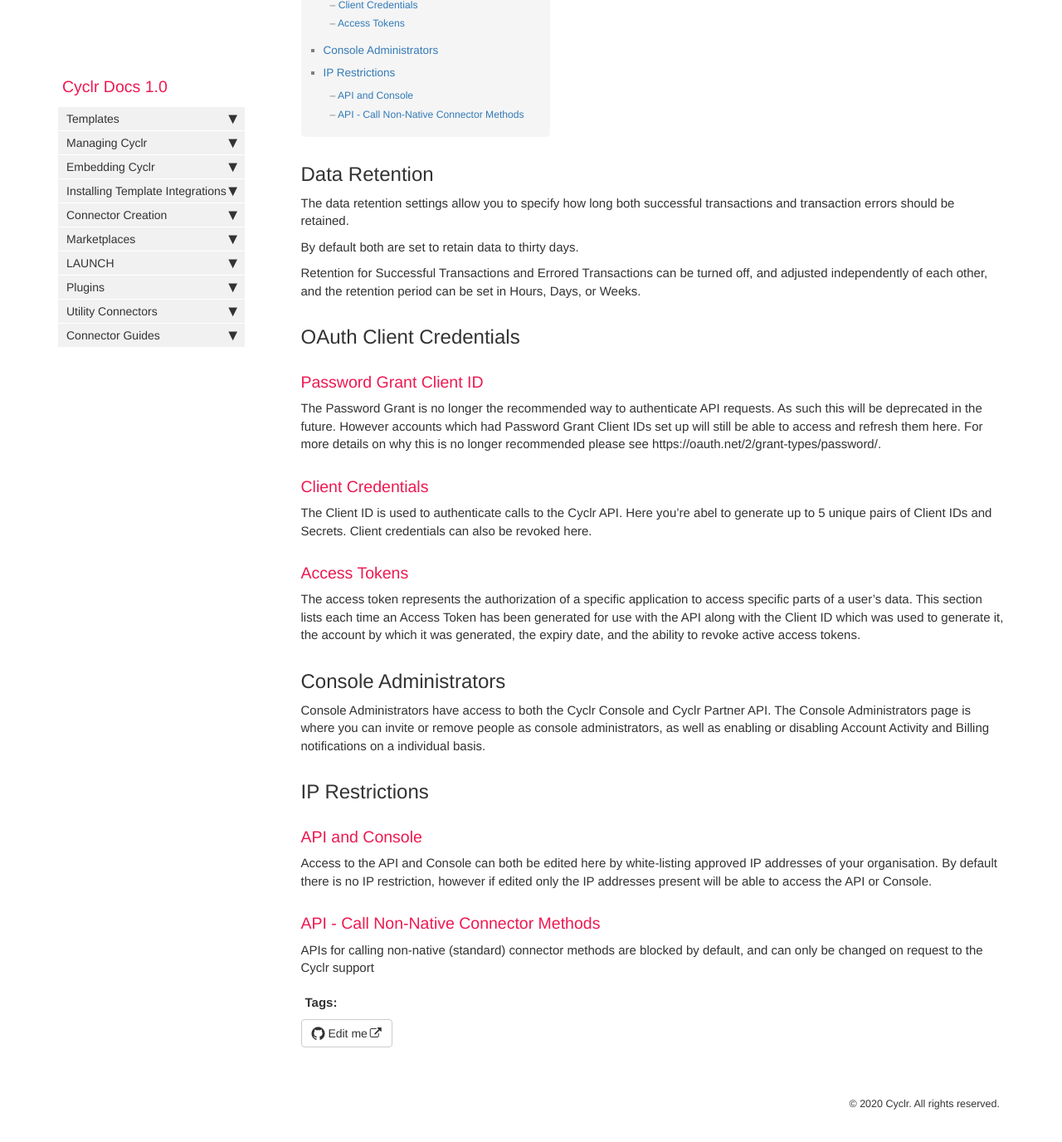
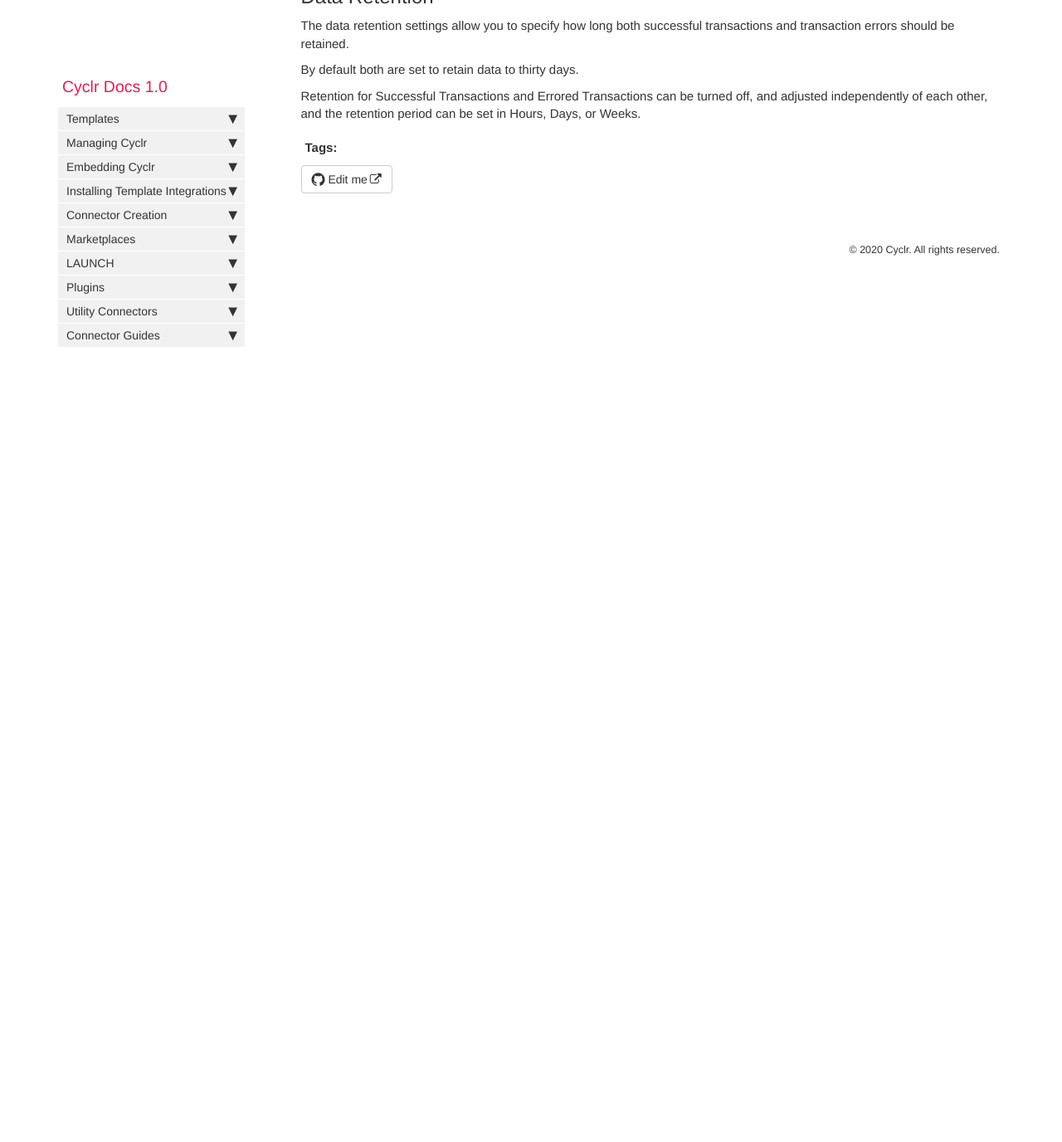
Before and after one commit to sneakysneak/docs, a Jekyll site: the page built from pages/managing-cyclr/05-console-retention-settings.md, in a window 1280 px wide and 1400 px high, scrolled down 256 px. Shown: the top 1376 px of the window at 83% size. Built offline with Jekyll 4.4.1, drawn with Linux system fonts in a browser that asks for light colours; nearby versions of some CDN libraries; comment, search, counter and statistics services are not loaded; after the commit the page ends 900 px from its top, so only the background shows below that; some of the changed text lies outside the part shown.

Commit message:
Update 05-console-retention-settings.md

```diff
--- a/pages/managing-cyclr/05-console-retention-settings.md
+++ b/pages/managing-cyclr/05-console-retention-settings.md
@@ -13,33 +13,3 @@ The data retention settings allow you to specify how long both successful transa
 By default both are set to retain data to thirty days.
 
 Retention for Successful Transactions and Errored Transactions can be turned off, and adjusted independently of each other, and the retention period can be set in Hours, Days, or Weeks.
-
-## OAuth Client Credentials
-
-### Password Grant Client ID
-
-The Password Grant is no longer the recommended way to authenticate API requests. As such this will be deprecated in the future. However accounts which had Password Grant Client IDs set up will still be able to access and refresh them here.
-For more details on why this is no longer recommended please see https://oauth.net/2/grant-types/password/.
-
-### Client Credentials
-
-The Client ID is used to authenticate calls to the Cyclr API.
-Here you're abel to generate up to 5 unique pairs of Client IDs and Secrets. Client credentials can also be revoked here.
-
-### Access Tokens
-
-The access token represents the authorization of a specific application to access specific parts of a user’s data.
-This section lists each time an Access Token has been generated for use with the API along with the Client ID which was used to generate it, the account by which it was generated, the expiry date, and the ability to revoke active access tokens.
-
-## Console Administrators
-
-Console Administrators have access to both the Cyclr Console and Cyclr Partner API.
-The Console Administrators page is where you can invite or remove people as console administrators, as well as enabling or disabling Account Activity and Billing notifications on a individual basis.
-
-## IP Restrictions
-
-### API and Console
-Access to the API and Console can both be edited here by white-listing approved IP addresses of your organisation. By default there is no IP restriction, however if edited only the IP addresses present will be able to access the API or Console.
-
-### API - Call Non-Native Connector Methods
-APIs for calling non-native (standard) connector methods are blocked by default, and can only be changed on request to the Cyclr support
```
